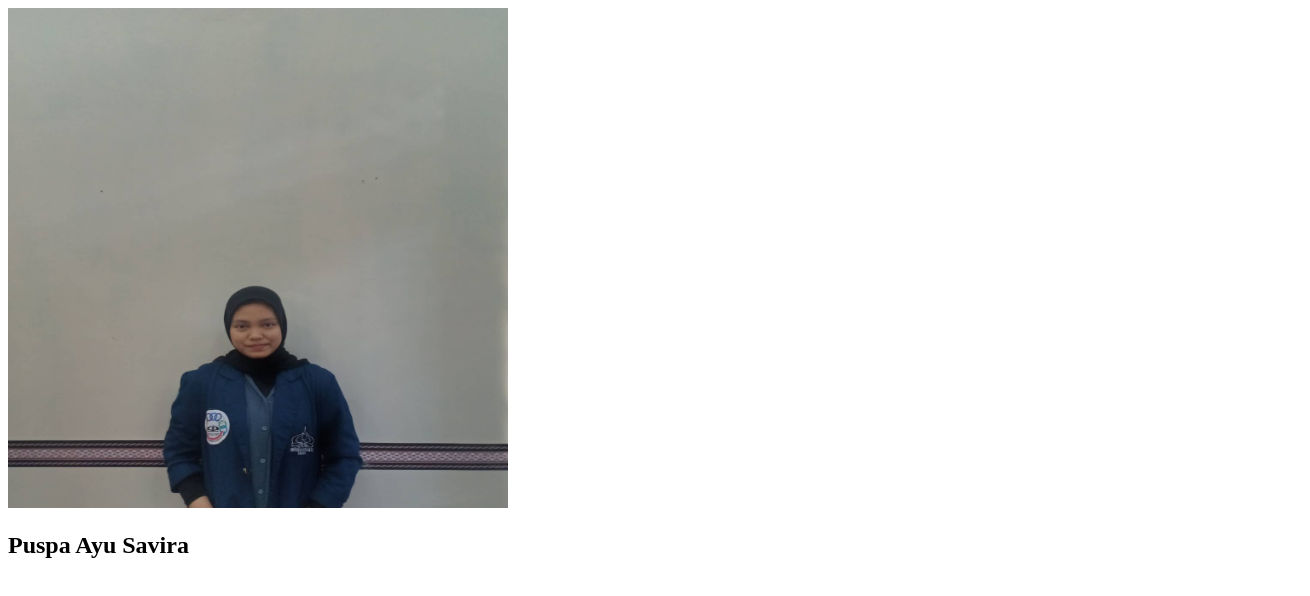
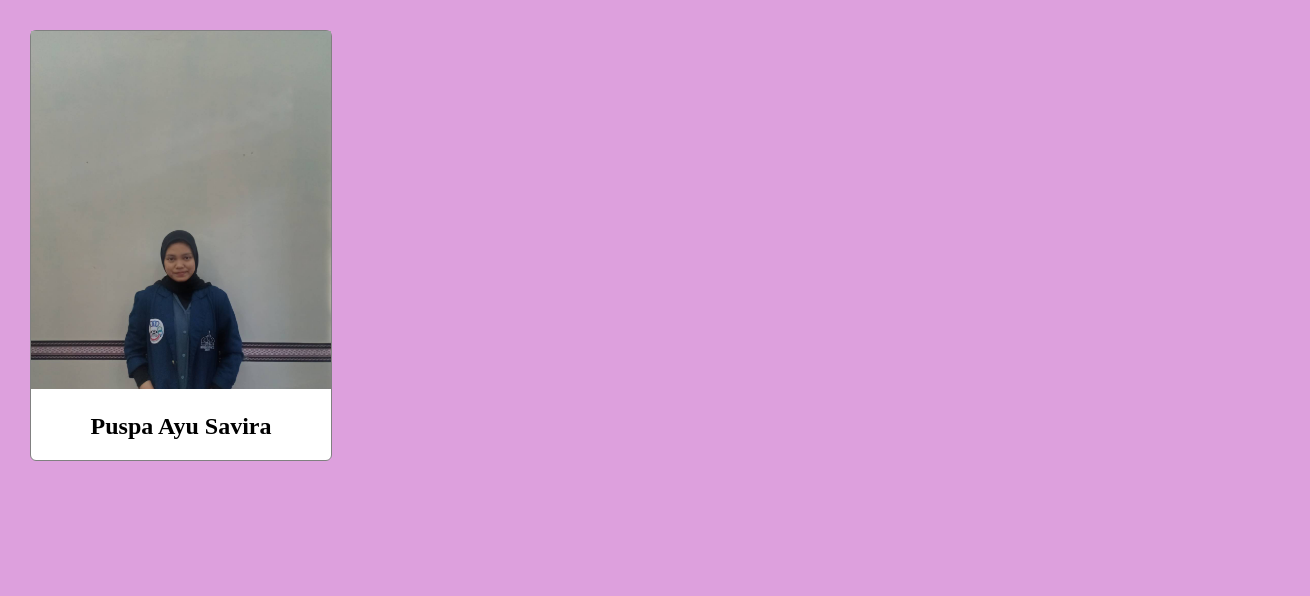
Before and after one commit to puspa15/my-repo-from-remote, a plain HTML site: page index.html in a window 1280 px wide. Shown: the whole page, 1310 px wide, since content can reach past the window. Drawn offline with Linux system fonts and the light colour scheme.

Commit message:
added initial style.css to style the profile

```diff
--- a/index.html
+++ b/index.html
@@ -1,6 +1,7 @@
 <!DOCTYPE html>
 <html>
   <head>
+    <link rel="stylesheet" href="style.css">
   </head>
 
   <body>
--- /dev/null
+++ b/style.css
@@ -0,0 +1,21 @@
+body {
+    width: 100%;
+    margin: 30px;
+    background-color: plum;
+ }
+
+ #profile-container{
+    max-width: 300px;
+    background-color: white;
+    border: 1px solid gray;
+    border-radius: 6px;
+ }
+
+ #profile-image{
+    width: 100%;
+    height: auto;
+ }
+
+ #profile-name{
+    text-align: center;
+ }
```
